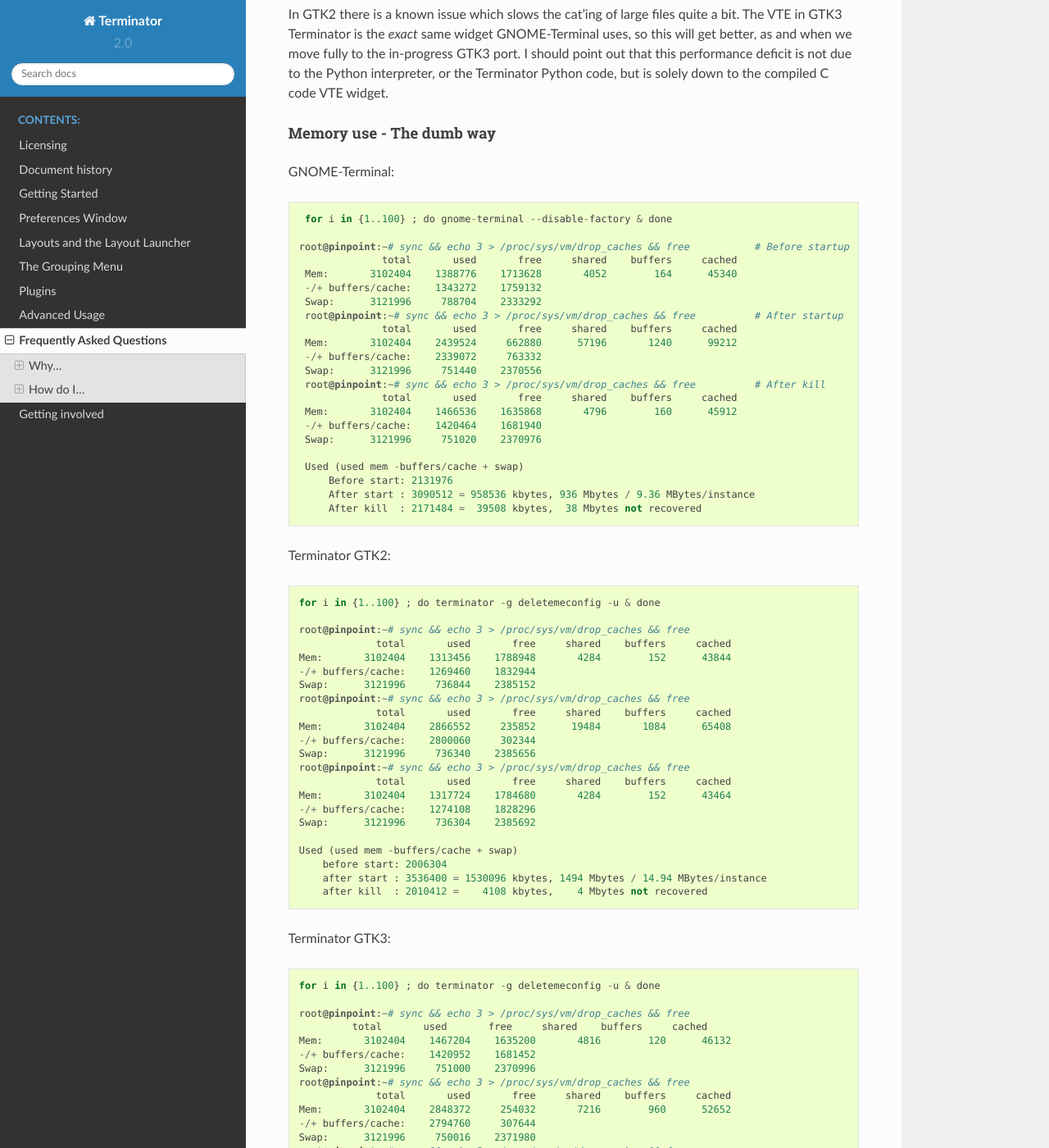
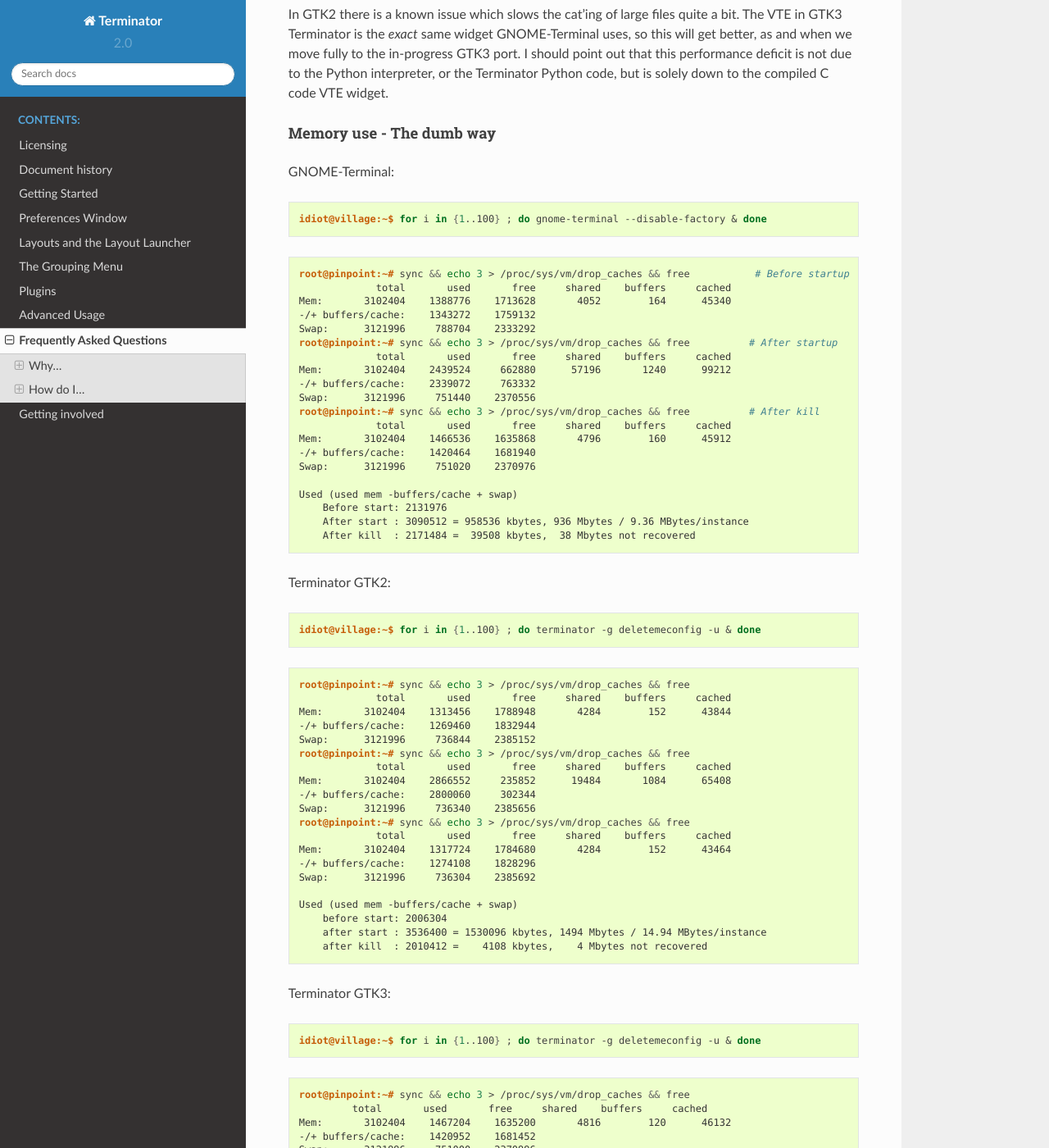
Before and after one commit to gnome-terminator/docs, a Sphinx documentation site: the page built from source/faq.rst, in a window 1280 px wide and 1400 px high, scrolled down 1473 px. Shown: the whole window at 82% size. Built offline with Sphinx 7.4.7 and the Read the Docs theme 2.0.0, drawn with Linux system fonts in a browser that asks for light colours; some of the changed text lies outside the part shown.

Commit message:
Explicitly define the code blocks as being of type console (bash)

```diff
--- a/source/faq.rst
+++ b/source/faq.rst
@@ -39,15 +39,19 @@
 Profiles were configured with command ``bash -c exit``, and the
  commands run a couple of times to get the caches loaded up.
 
-GNOME-Terminal::
+GNOME-Terminal:
 
-  time for i in {1..30} ; do gnome-terminal --profile=Quickexit; done
+.. code:: console
+
+  idiot@village:~$ time for i in {1..30} ; do gnome-terminal --profile=Quickexit; done
 
   real    0m10.606s
 
-Terminator::
+Terminator:
 
-  time for i in {1..30} ; do terminator -g deletemeconfig -p Quickexit; done
+.. code:: console
+
+  idiot@village:~$ time for i in {1..30} ; do terminator -g deletemeconfig -p Quickexit; done
 
   GTK2: real    0m11.928s A smidgen slower.
   GTK3: real    0m10.885s Yeah, basically identical!
@@ -55,15 +59,19 @@
 Cold start, using ``sync && echo 3 > /proc/sys/vm/drop_caches`` before
 each run, then launching a single timed instance.
 
-Gnome-Terminal::
+Gnome-Terminal:
 
-  time gnome-terminal --profile=Quickexit
+.. code:: console
+
+  idiot@village:~$ time gnome-terminal --profile=Quickexit
 
   real    0m7.628s (approx median, there was a strange variance for GT, between 5 and 9 secs)
 
-Terminator::
+Terminator:
 
-  time terminator -g deletemeconfig -p Quickexit
+.. code:: console
+
+  idiot@village:~$ time terminator -g deletemeconfig -p Quickexit
 
   GTK2: real    0m11.390s (median of 3x)
   GTK3: real    0m11.264s (median of 3x)
@@ -83,11 +91,15 @@
 Memory use - The dumb way
 ~~~~~~~~~~~~~~~~~~~~~~~~~
 
-GNOME-Terminal::
+GNOME-Terminal:
 
-    for i in {1..100} ; do gnome-terminal --disable-factory & done
+.. code:: console
 
-   root@pinpoint:~# sync && echo 3 > /proc/sys/vm/drop_caches && free           # Before startup
+    idiot@village:~$ for i in {1..100} ; do gnome-terminal --disable-factory & done
+
+.. code:: console
+
+    root@pinpoint:~# sync && echo 3 > /proc/sys/vm/drop_caches && free           # Before startup
                  total       used       free     shared    buffers     cached
     Mem:       3102404    1388776    1713628       4052        164      45340
     -/+ buffers/cache:    1343272    1759132
@@ -108,9 +120,13 @@
         After start : 3090512 = 958536 kbytes, 936 Mbytes / 9.36 MBytes/instance
         After kill  : 2171484 =  39508 kbytes,  38 Mbytes not recovered
 
-Terminator GTK2::
+Terminator GTK2:
 
-    for i in {1..100} ; do terminator -g deletemeconfig -u & done
+.. code:: console
+
+    idiot@village:~$ for i in {1..100} ; do terminator -g deletemeconfig -u & done
+
+.. code:: console
 
     root@pinpoint:~# sync && echo 3 > /proc/sys/vm/drop_caches && free
                  total       used       free     shared    buffers     cached
@@ -133,9 +149,13 @@
         after start : 3536400 = 1530096 kbytes, 1494 Mbytes / 14.94 MBytes/instance
         after kill  : 2010412 =    4108 kbytes,    4 Mbytes not recovered
 
-Terminator GTK3::
+Terminator GTK3:
 
-    for i in {1..100} ; do terminator -g deletemeconfig -u & done
+.. code:: console
+
+    idiot@village:~$ for i in {1..100} ; do terminator -g deletemeconfig -u & done
+
+.. code:: console
 
     root@pinpoint:~# sync && echo 3 > /proc/sys/vm/drop_caches && free
              total       used       free     shared    buffers     cached
@@ -165,10 +185,14 @@
 Memory use - The sensible way
 ~~~~~~~~~~~~~~~~~~~~~~~~~~~~~
 
-GNOME-Terminal::
+GNOME-Terminal:
 
-    gnome-terminal &
-    for i in {1..100} ; do gnome-terminal & done
+.. code:: console
+
+    idiot@village:~$ gnome-terminal &
+    idiot@village:~$ for i in {1..100} ; do gnome-terminal & done
+
+.. code:: console
 
     root@pinpoint:~# sync && echo 3 > /proc/sys/vm/drop_caches && free          # Before 100
                  total       used       free     shared    buffers     cached
@@ -191,10 +215,14 @@
         After start : 2564064 = 371044 kbytes, 362 Mbytes / 3.59 MBytes/instance
         After kill  : 2178768 = −14252 kbytes, -13.92 Mbytes recovered (first process)
 
-Terminator GTK2::
+Terminator GTK2:
 
-    terminator -g deletemeconfig &
-    for i in {1..100} ; do terminator -g deletemeconfig -u & done
+.. code:: console
+
+    idiot@village:~$ terminator -g deletemeconfig &
+    idiot@village:~$ for i in {1..100} ; do terminator -g deletemeconfig -u & done
+
+.. code:: console
 
     root@pinpoint:~# sync && echo 3 > /proc/sys/vm/drop_caches && free
                  total       used       free     shared    buffers     cached
@@ -217,7 +245,7 @@
         after start : 2345508 = 326328 kbytes, 319 Mbytes / 3.16 MBytes/instance
         after kill  : 2006532 = −12648 kbytes,  -12.35 Mbytes recovered (first process)
 
-Terminator GTK3::
+Terminator GTK3:
 
     Not possible at the moment because the DBus interface still needs fixing.
 
```
